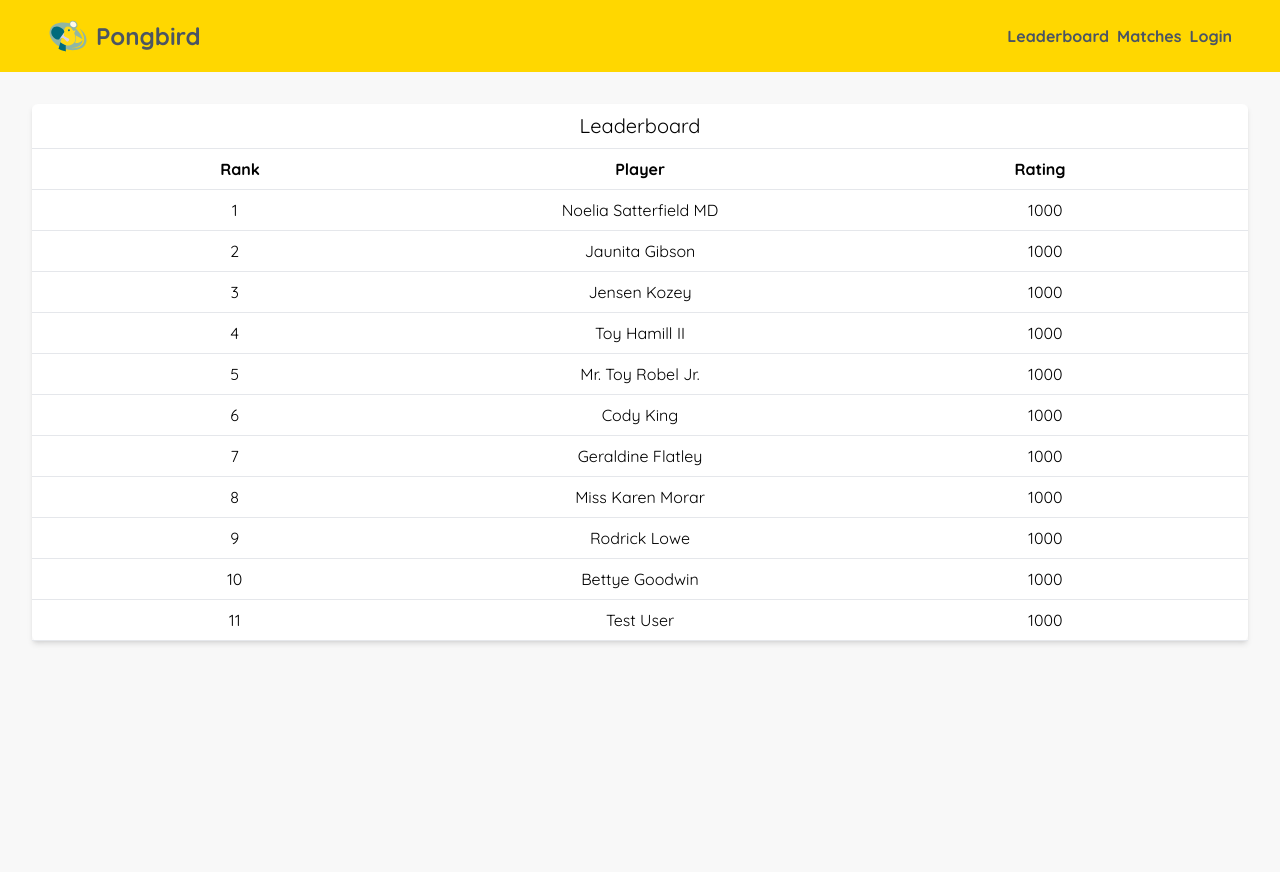
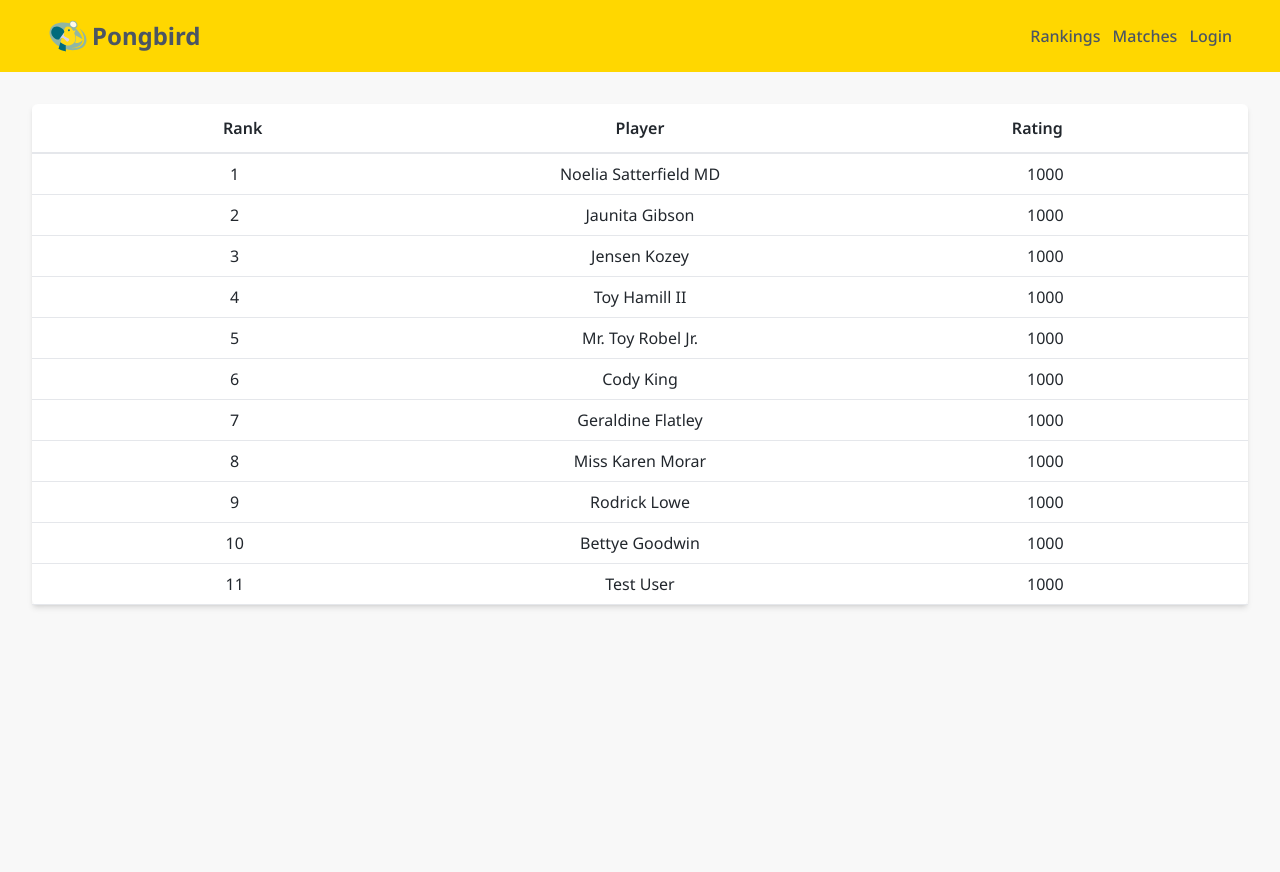
Before and after one commit to davidhuson1/pongbird, a Laravel app: page / in a window 1280 px wide. Run offline with Laravel 12, Linux system fonts and the light colour scheme; data comes from the database, SQL or seed files in the repository; style sheets or scripts are compiled from the project's sources; some libraries are stand-ins or nearby versions.

Commit message:
layout and styling fixes

```diff
--- a/app/Rules/SpecificDomainsOnly.php
+++ b/app/Rules/SpecificDomainsOnly.php
@@ -22,7 +22,7 @@ class SpecificDomainsOnly implements ValidationRule
         ];
 
         if (!in_array($domain, $domains)) {
-            $fail('The :attribute must be one of the following domains: ' . implode(', ', $domains));
+            $fail('The :attribute must be from one of the following domains: ' . implode(', ', $domains));
         }
     }
 }
--- a/config/auth.php
+++ b/config/auth.php
@@ -64,11 +64,6 @@ return [
             'driver' => 'eloquent',
             'model' => env('AUTH_MODEL', App\Models\User::class),
         ],
-
-        // 'users' => [
-        //     'driver' => 'database',
-        //     'table' => 'users',
-        // ],
     ],
 
     /*
--- a/resources/css/app.css
+++ b/resources/css/app.css
@@ -1,4 +1,5 @@
 @import url('https://fonts.googleapis.com/css2?family=Quicksand:wght@300..700&display=swap');
+@import url('https://fonts.googleapis.com/css2?family=Noto+Sans:ital,wght@0,100..900;1,100..900&display=swap');
 
 @tailwind base;
 @tailwind components;
--- a/resources/js/Components/Dashboard.vue
+++ b/resources/js/Components/Dashboard.vue
@@ -7,8 +7,6 @@ const page = usePage();
 const user = computed(() => page.props.auth.user);
 
 const handleLogout = async () => {
-    console.log(" logout");
-
     const axiosInstance = axios.create({
         baseURL: "/",
         headers: {},
--- a/resources/js/Components/LoginForm.vue
+++ b/resources/js/Components/LoginForm.vue
@@ -92,7 +92,7 @@ const handleLogin = async () => {
             <div class="pt-6 text-center">
                 <button
                     @click.prevent="handleLogin()"
-                    class="bg-pb-yellow hover:bg-pb-yellow-dark text-white w-full font-bold py-2 px-6 rounded"
+                    class="bg-pb-yellow hover:bg-pb-yellow-dark text-pb-dark-grey w-full font-bold py-2 px-6 rounded"
                 >
                     Login
                 </button>
--- a/resources/js/Components/MatchHistoryTable.vue
+++ b/resources/js/Components/MatchHistoryTable.vue
@@ -1,20 +1,20 @@
 <script setup>
 import { computed } from "vue";
 import { usePage } from "@inertiajs/vue3";
+
 const page = usePage();
-
 const matches = computed(() => page.props.matches.data);
-
-console.log(matches.value);
 </script>
 
 <template>
-    <div class="bg-white mx-auto rounded-md">
+    <div class="bg-white text-pb-dark-grey mx-auto rounded-md">
         <div class="w-full shadow-md">
-            <div class="p-2 text-center text-xl w-full border-double border-b">
+            <div
+                class="p-2 text-center text-lg w-full font-semibold border-b-2"
+            >
                 Matches
             </div>
-            <div class="p-2 flex font-bold border-b">
+            <div class="p-2 flex font-medium border-b-2">
                 <div class="w-full text-center">Opponent A</div>
                 <div class="w-full text-center">Opponent B</div>
                 <div class="w-full text-center">Score</div>
--- a/resources/js/Components/Navbar.vue
+++ b/resources/js/Components/Navbar.vue
@@ -1,18 +1,14 @@
 <script setup>
-import axios from "axios";
 import PongBirdLogo from "./PongbirdLogo.vue";
 import { Link, router, usePage } from "@inertiajs/vue3";
 import { computed, ref } from "vue";
 import UserLogo from "./UserLogo.vue";
 
 const page = usePage();
-
 const user = computed(() => page.props.auth.user ?? null);
-
 const isMenuOpen = ref(false);
 
 const toggleMenu = () => {
-    console.log("Toggle menu");
     isMenuOpen.value = !isMenuOpen.value;
 };
 </script>
@@ -22,7 +18,7 @@ const toggleMenu = () => {
         <div class="relative container flex justify-between items-center">
             <Link
                 href="/"
-                class="flex items-center font-bold gap-2 text-pb-soft-grey"
+                class="flex items-center font-bold gap-1 text-pb-soft-grey"
             >
                 <PongBirdLogo />
                 <div class="text-2xl">Pongbird</div>
@@ -32,19 +28,48 @@ const toggleMenu = () => {
                 value="hamburger"
                 class="lg:hidden flex flex-col justify-around h-8 w-8 p-1 rounded hover:bg-w"
             >
-                <!-- Hamburger Icon (3 lines) -->
-                <span class="h-0.5 rounded bg-gray-600 w-full"></span>
-                <span class="h-0.5 rounded bg-gray-600 w-full"></span>
-                <span class="h-0.5 rounded bg-gray-600 w-full"></span>
+                <span
+                    class="h-0.5 rounded bg-gray-600 w-full transform transition duration-300 ease-in-out"
+                    :class="isMenuOpen ? 'rotate-45 translate-y-2' : 'rotate-0'"
+                ></span>
+                <span
+                    class="h-0.5 rounded bg-gray-600 w-full transform transition duration-300 ease-in-out"
+                    :class="isMenuOpen ? 'scale-x-0' : 'scale-x-100'"
+                ></span>
+                <span
+                    class="h-0.5 rounded bg-gray-600 w-full transform transition duration-300 ease-in-out"
+                    :class="
+                        isMenuOpen ? '-rotate-45 -translate-y-2' : 'rotate-0'
+                    "
+                ></span>
             </button>
             <div
                 v-show="isMenuOpen"
                 id="nav-menu-links"
-                class="lg:hidden z-10 bg-pb-yellow rounded-b-md shadow-md py-4 w-full left-0 absolute top-10 flex-col flex items-center font-bold gap-2 text-pb-soft-grey"
+                class="lg:hidden z-10 bg-pb-yellow rounded-b-md shadow-md py-4 w-full left-0 absolute top-10 flex-col flex items-center font-medium gap-2 text-pb-soft-grey"
             >
-                <Link class="hover:text-pb-dark-grey" href="/"
-                    >Leaderboard</Link
+                <Link class="hover:text-pb-dark-grey" href="/">Rankings</Link>
+                <Link class="hover:text-pb-dark-grey" href="/matches"
+                    >Matches</Link
                 >
+                <Link v-if="!user" class="hover:text-pb-dark-grey" href="/login"
+                    >Login</Link
+                >
+
+                <div v-if="user">
+                    <a class="hover:text-pb-dark-grey" href="/dashboard">
+                        <UserLogo
+                            class="inline w-6 h-6 mr-1 hover:stroke-pb-dark-grey"
+                        />
+                        <p class="inline">{{ user.first_name }}</p>
+                    </a>
+                </div>
+            </div>
+
+            <div
+                class="hidden lg:flex bg-pb-yellow relative items-center font-medium gap-3 text-pb-soft-grey"
+            >
+                <Link class="hover:text-pb-dark-grey" href="/">Rankings</Link>
                 <Link class="hover:text-pb-dark-grey" href="/matches"
                     >Matches</Link
                 >
@@ -54,33 +79,12 @@ const toggleMenu = () => {
 
                 <div v-if="user" class="">
                     <a class="hover:text-pb-dark-grey" href="/dashboard">
-                        <UserLogo
-                            class="inline w-6 h-6 mr-2 hover:stroke-pb-dark-grey"
-                        />
-                        <p class="inline">{{ user.first_name }}</p>
-                    </a>
-                </div>
-            </div>
-
-            <div
-                class="hidden lg:flex bg-pb-yellow relative items-center font-bold gap-2 text-pb-soft-grey"
-            >
-                <Link class="hover:text-pb-dark-grey" href="/"
-                    >Leaderboard</Link
-                >
-                <Link class="hover:text-pb-dark-grey" href="/matches"
-                    >Matches</Link
-                >
-                <Link v-if="!user" class="hover:text-pb-dark-grey" href="/login"
-                    >Login</Link
-                >
-
-                <div v-if="user" class="">
-                    <a class="hover:text-pb-dark-grey" href="/dashboard">
-                        <UserLogo
-                            class="inline w-6 h-6 mr-2 hover:stroke-pb-dark-grey"
-                        />
-                        <p class="inline">{{ user.first_name }}</p>
+                        <div class="flex flex-row items-center">
+                            <UserLogo
+                                class="w-6 h-6 pt-1 hover:stroke-pb-dark-grey"
+                            />
+                            <p class="">{{ user.first_name }}</p>
+                        </div>
                     </a>
                 </div>
             </div>
--- /dev/null
+++ b/resources/js/Components/NewMatchButton.vue
@@ -0,0 +1,15 @@
+<script setup>
+import { Link } from "@inertiajs/vue3";
+</script>
+
+<template>
+    <Link
+        type="button"
+        href="/matches"
+        class="bg-pb-yellow text-center hover:bg-pb-yellow-dark text-pb-dark-grey font-bold py-3 px-10 rounded shadow-md"
+    >
+        New match
+    </Link>
+</template>
+
+<style lang="scss" scoped></style>
--- a/resources/js/Components/NewMatchForm.vue
+++ b/resources/js/Components/NewMatchForm.vue
@@ -47,8 +47,8 @@ const hanldeCreateMatch = () => {
 
 <template>
     <div class="rounded-md">
-        <div class="bg-white shadow-md p-8 lg:w-1/2 mx-auto">
-            <div class="p-2 text-center text-xl w-full">New Match</div>
+        <div class="bg-white text-pb-dark-grey shadow-md p-8 lg:w-1/2 mx-auto">
+            <div class="p-2 text-center text-lg w-full pb-8">New Match</div>
             <div class="flex gap-2">
                 <div class="w-full pb-2">
                     <SearchAutoComplete
@@ -103,14 +103,14 @@ const hanldeCreateMatch = () => {
                 <button
                     v-if="!success"
                     @click.prevent="hanldeCreateMatch()"
-                    class="bg-pb-yellow hover:bg-pb-yellow-dark text-white w-full font-bold py-2 px-6 rounded"
+                    class="bg-pb-yellow hover:bg-pb-yellow-dark w-full font-bold py-2 px-6 rounded"
                 >
                     Submit new match
                 </button>
                 <button
                     v-else
                     @click="() => router.visit('/matches')"
-                    class="bg-pb-yellow hover:bg-pb-yellow-dark text-white w-full font-bold py-2 px-6 rounded"
+                    class="bg-pb-yellow hover:bg-pb-yellow-dark w-full font-bold py-2 px-6 rounded"
                 >
                     Submit another match
                 </button>
--- a/resources/js/Components/RankingTable.vue
+++ b/resources/js/Components/RankingTable.vue
@@ -1,57 +1,25 @@
 <script setup>
 import { usePage } from "@inertiajs/vue3";
-import { ref } from "vue";
 
 const userRankings = usePage().props.users;
-
-// const data = ref([
-//     {
-//         rank: 1,
-//         name: "David Huson",
-//         rating: 9000,
-//     },
-//     {
-//         rank: 2,
-//         name: "Jan Jansen",
-//         rating: 8000,
-//     },
-//     {
-//         rank: 3,
-//         name: "Piet Pietersen",
-//         rating: 7000,
-//     },
-//     {
-//         rank: 4,
-//         name: "Annetje Annetjesen",
-//         rating: 5000,
-//     },
-//     {
-//         rank: 5,
-//         name: "Karel Karelsen",
-//         rating: 2000,
-//     },
-// ]);
 </script>
 
 <template>
-    <div class="bg-white mx-auto rounded-md">
+    <div class="bg-white mx-auto rounded-md text-pb-dark-grey">
         <div class="w-full shadow-md">
-            <div class="p-2 text-center text-xl w-full border-double border-b">
-                Leaderboard
+            <div class="p-3 flex font-semibold border-b-2 text-center">
+                <div class="w-full">Rank</div>
+                <div class="w-full">Player</div>
+                <div class="w-full">Rating</div>
             </div>
-            <div class="p-2 flex font-bold border-b">
-                <div class="w-full text-center">Rank</div>
-                <div class="w-full text-center">Player</div>
-                <div class="w-full text-center">Rating</div>
-            </div>
-            <div v-for="(item, index) in userRankings" class="flex">
-                <div class="w-full text-center p-2 border-b">
+            <div v-for="(item, index) in userRankings" class="flex text-center">
+                <div class="w-full p-2 border-b">
                     {{ index + 1 }}
                 </div>
-                <div class="w-full text-center p-2 border-b">
+                <div class="w-full p-2 border-b">
                     {{ item.name }}
                 </div>
-                <div class="w-full text-center p-2 border-b">
+                <div class="w-full p-2 border-b">
                     {{ item.rating }}
                 </div>
             </div>
--- a/resources/js/Pages/HomeView.vue
+++ b/resources/js/Pages/Auth/LoginPage.vue
@@ -1,13 +1,13 @@
 <script setup>
-import Navbar from "../Components/Navbar.vue";
-import RankingTable from "../Components/RankingTable.vue";
+import Navbar from "../../Components/Navbar.vue";
+import LoginForm from "../../Components/LoginForm.vue";
 </script>
 
 <template>
     <main class="bg-pb-light-grey">
         <Navbar />
         <div class="min-h-screen container pt-8">
-            <RankingTable />
+            <LoginForm />
         </div>
     </main>
 </template>
--- a/resources/js/Pages/RegisterPage.vue
+++ b/resources/js/Pages/Auth/RegisterPage.vue
@@ -1,6 +1,6 @@
 <script setup>
-import Navbar from "../Components/Navbar.vue";
-import RegisterForm from "../Components/RegisterForm.vue";
+import Navbar from "../../Components/Navbar.vue";
+import RegisterForm from "../../Components/RegisterForm.vue";
 </script>
 
 <template>
--- a/resources/js/Pages/Auth/VerifiedPage.vue
+++ b/resources/js/Pages/Auth/VerifiedPage.vue
@@ -1,8 +1,6 @@
 <script setup>
 import { Link, usePage } from "@inertiajs/vue3";
 import Navbar from "../../Components/Navbar.vue";
-import { router } from "@inertiajs/vue3";
-import { ref } from "vue";
 
 const user = usePage().props.auth.user;
 </script>
@@ -25,7 +23,7 @@ const user = usePage().props.auth.user;
                         href="/"
                         class="bg-pb-yellow hover:bg-pb-yellow-dark text-white w-full font-bold py-2 px-6 rounded"
                     >
-                        Go to leaderboard
+                        Go to rankings
                     </Link>
                 </div>
             </div>
--- a/resources/js/Pages/HomePage.vue
+++ b/resources/js/Pages/HomePage.vue
@@ -1,13 +1,21 @@
 <script setup>
 import Navbar from "../Components/Navbar.vue";
 import RankingTable from "../Components/RankingTable.vue";
+import NewMatchButton from "../Components/NewMatchButton.vue";
+import { usePage } from "@inertiajs/vue3";
+
+const user = usePage().props.auth.user;
 </script>
 
 <template>
     <main class="bg-pb-light-grey">
         <Navbar />
-        <div class="min-h-screen container pt-8">
+        <div class="min-h-screen container py-8 relative">
             <RankingTable />
+            <NewMatchButton
+                v-if="user"
+                class="fixed bottom-8 right-0 translate-x-[-17%] md:translate-x-0 w-[75%] md:w-max md:right-16"
+            />
         </div>
     </main>
 </template>
--- a/resources/js/Pages/LoginPage.vue
+++ /dev/null
@@ -1,13 +0,0 @@
-<script setup>
-import Navbar from "../Components/Navbar.vue";
-import LoginForm from "../Components/LoginForm.vue";
-</script>
-
-<template>
-    <main class="bg-pb-light-grey">
-        <Navbar />
-        <div class="min-h-screen container pt-8">
-            <LoginForm />
-        </div>
-    </main>
-</template>
--- a/resources/js/Pages/MatchesPage.vue
+++ b/resources/js/Pages/MatchesPage.vue
@@ -7,7 +7,7 @@ import NewMatchForm from "../Components/NewMatchForm.vue";
 <template>
     <main class="bg-pb-light-grey">
         <Navbar />
-        <div class="min-h-screen container pt-8">
+        <div class="min-h-screen container py-8">
             <NewMatchForm class="mb-8" />
             <MatchHistoryTable />
         </div>
--- a/tailwind.config.js
+++ b/tailwind.config.js
@@ -26,7 +26,7 @@ export default {
                 center: true,
             },
             fontFamily: {
-                sans: ["Quicksand", "Sans-serif"],
+                sans: ["Noto Sans", "Quicksand", "Sans-serif"],
             },
         },
     },
```
Also changed, not shown: app/Http/Controllers/AuthController.php (+4 -4 lines).
